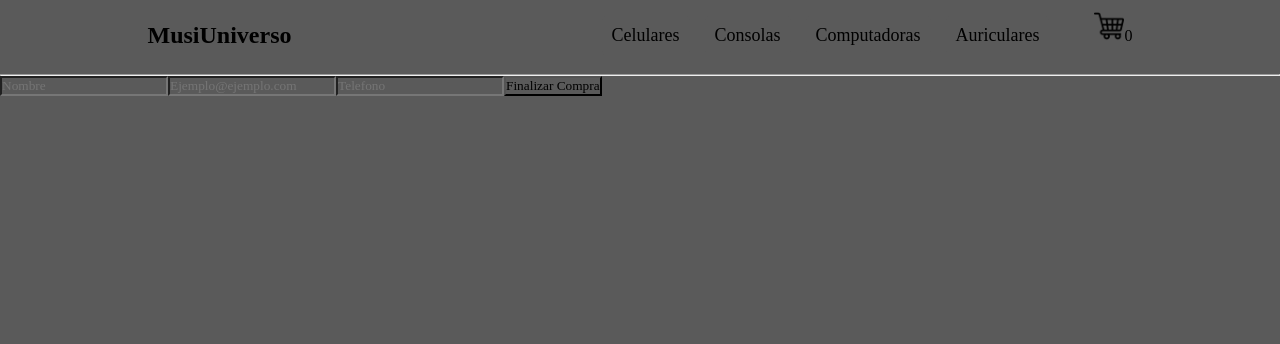
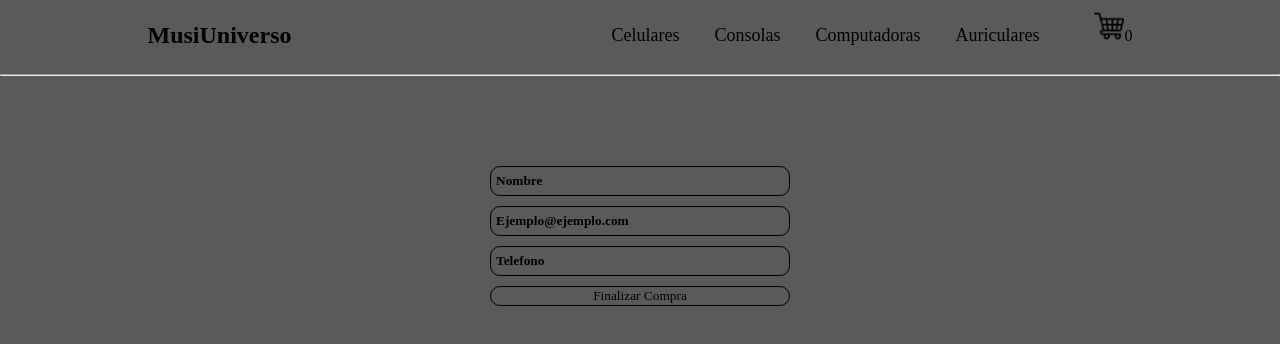
Before and after one commit to SaimonBS22/ReactJs1, a React (Vite) app in the folder Preentrega1/: page /cart in a window 1280 px wide. Shown: the top 344 px of the page. Built offline with nearby package versions, Linux system fonts and the light colour scheme.

Commit message:
haciendo los estilos del formulario

```diff
--- a/Preentrega1/package.json
+++ b/Preentrega1/package.json
@@ -14,7 +14,8 @@
     "react": "^18.3.1",
     "react-dom": "^18.3.1",
     "react-router-dom": "^6.27.0",
-    "react-spinners": "^0.14.1"
+    "react-spinners": "^0.14.1",
+    "sweetalert2": "^11.14.5"
   },
   "devDependencies": {
     "@eslint/js": "^9.9.0",
--- a/Preentrega1/src/Styles.css
+++ b/Preentrega1/src/Styles.css
@@ -138,3 +138,53 @@ hr{
     align-items: center;
     margin-top: 10%;
 }
+.containerCarritoProductos{
+    display: flex;
+    justify-content: center;
+    align-items: center;
+    margin-top: 7%;
+    margin-bottom: 10%;
+    flex-direction: column;
+    gap: 20px;
+}
+.containerForm{
+    display: flex;
+    flex-direction: column;
+}
+.formulario{
+    display: flex;
+    flex-direction: column;
+    gap: 10px;
+}
+.inputForm{
+    border: 1px solid black;
+    height: 30px;
+    width: 300px;
+    padding-left: 5px;
+    border-radius: 10px;
+    font-weight: bold;
+}
+.inputForm::placeholder{
+    color: black;
+}
+.botonForm{
+    border: 1px solid black;
+    border-radius: 10px;
+    height: 20px;
+}
+.botonForm:hover{
+    background-color: black;
+    color: white;
+    cursor: pointer;
+}
+.imgCarritoProductos{
+    height: 100px;
+    width: 100px;
+}
+.containerDatosCompra{
+    display: flex;
+    flex-direction: row;
+}
+.parrafoCompra{
+    width: 150px;
+}
--- a/Preentrega1/src/components/cart/cart.jsx
+++ b/Preentrega1/src/components/cart/cart.jsx
@@ -1,11 +1,13 @@
 import {  useCart } from "../../context/cartContext"
 import { createOrder } from "../../firebase/db"
 import { serverTimestamp } from "firebase/firestore"
+import Swal from 'sweetalert2'
 
 
 function Cart(){
     const { cart, getTotal} = useCart()
-    const handleSubmit = (e) =>{
+
+    const handleSubmit = async(e) =>{
         e.preventDefault()
 
         const form = e.target
@@ -18,23 +20,29 @@ function Cart(){
             dia: serverTimestamp(),
             total: getTotal()
         }
-        console.log(order)
-
+     const idOrder = await createOrder(order)
+    Swal.fire({
+        title:'Muchas gracias por su compra',
+        text:'este es su orden de ID: ' + idOrder,
+        background:' rgb(90, 90, 90)',
+        color:'white'
+    })
     }
 
     return(
-        <div>
+        <div className="containerCarritoProductos">
             {cart.map(prod => (
-                <div key={prod.id}>
-                    <p>{prod.title} Cantidad:{prod.quantity}</p>
+                <div key={prod.id} className="containerDatosCompra">
+                    <img src={prod.thumbnail} className="imgCarritoProductos"/>
+                    <p className="parrafoCompra"><b>{prod.title} <br />Cantidad: {prod.quantity}</b></p>
                 </div>
             ))}
-            <div>
-                <form onSubmit={handleSubmit}>
-                    <input type="text" placeholder="Nombre" required/>
-                    <input type="email" placeholder="Ejemplo@ejemplo.com" required />
-                    <input type="text" placeholder="Telefono" required/>
-                    <button type="submit">Finalizar Compra</button>
+            <div className="containerForm">
+                <form onSubmit={handleSubmit} className="formulario">
+                    <input className='inputForm' type="text" placeholder="Nombre" required/>
+                    <input className='inputForm' type="email" placeholder="Ejemplo@ejemplo.com" required />
+                    <input className='inputForm' type="text" placeholder="Telefono" required/>
+                    <button className="botonForm" type="submit">Finalizar Compra</button>
                 </form>
             </div>
         </div>
--- a/Preentrega1/src/context/cartProvider.jsx
+++ b/Preentrega1/src/context/cartProvider.jsx
@@ -14,7 +14,7 @@ function CartProvider({ children}){
     const removeCart = () => {setCart([])}
 
     const getTotal = ()=>{
-            const getPrice = cart.map(item => item.price*item.quantity)
+            const getPrice = cart.map(item => item.price * item.quantity)
                 const totalPrice = getPrice.reduce((acc, current) => acc + current, 0)
                 return totalPrice
     }
--- a/Preentrega1/src/firebase/db.js
+++ b/Preentrega1/src/firebase/db.js
@@ -41,6 +41,7 @@ export const createOrder = async (order) => {
   try {
   const docRef = await addDoc(collection(db, "orders"), order);
   console.log("Document written with ID: ", docRef.id);
+  return docRef.id
 } catch (e) {
   console.error("Error adding document: ", e);
 }
```
Also changed, not shown: 1 other file (tests, documents, lock files or other folders).
